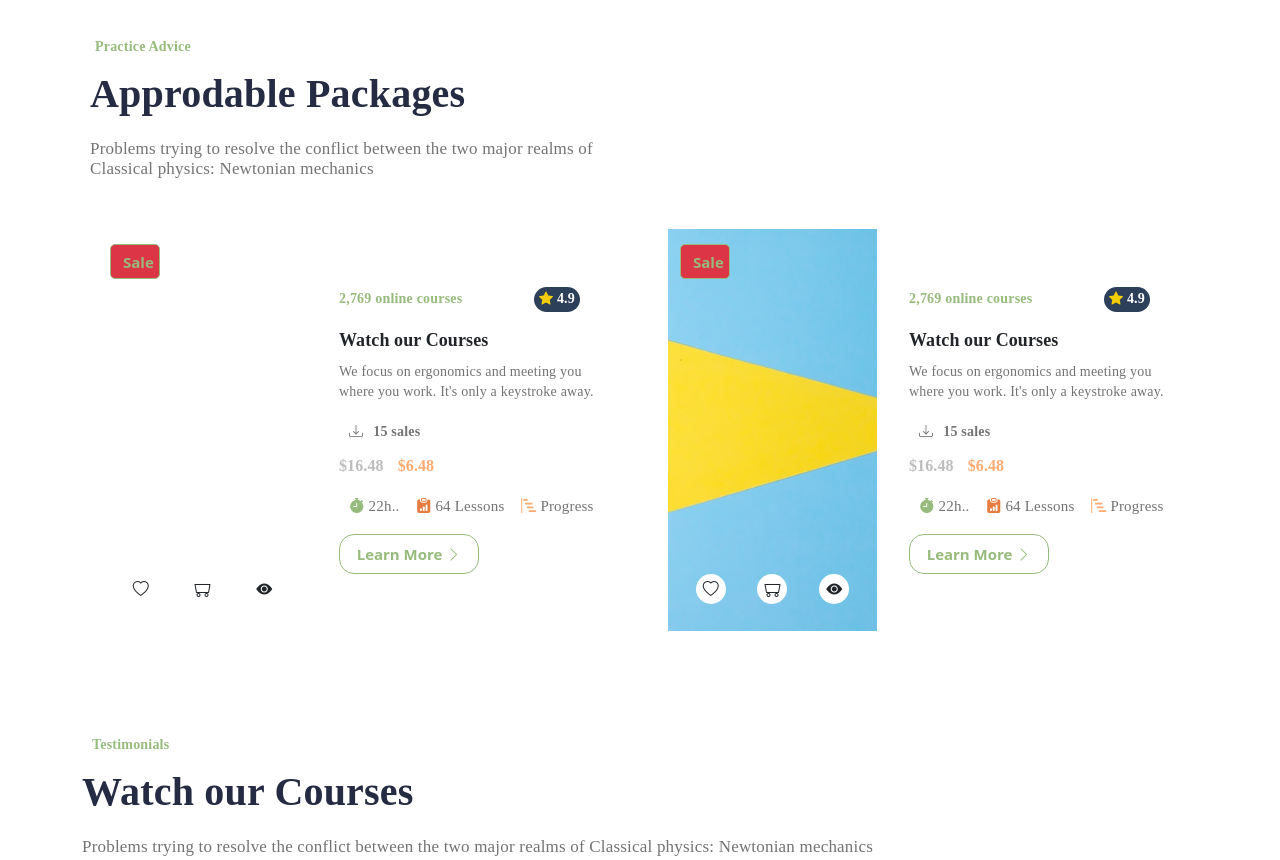
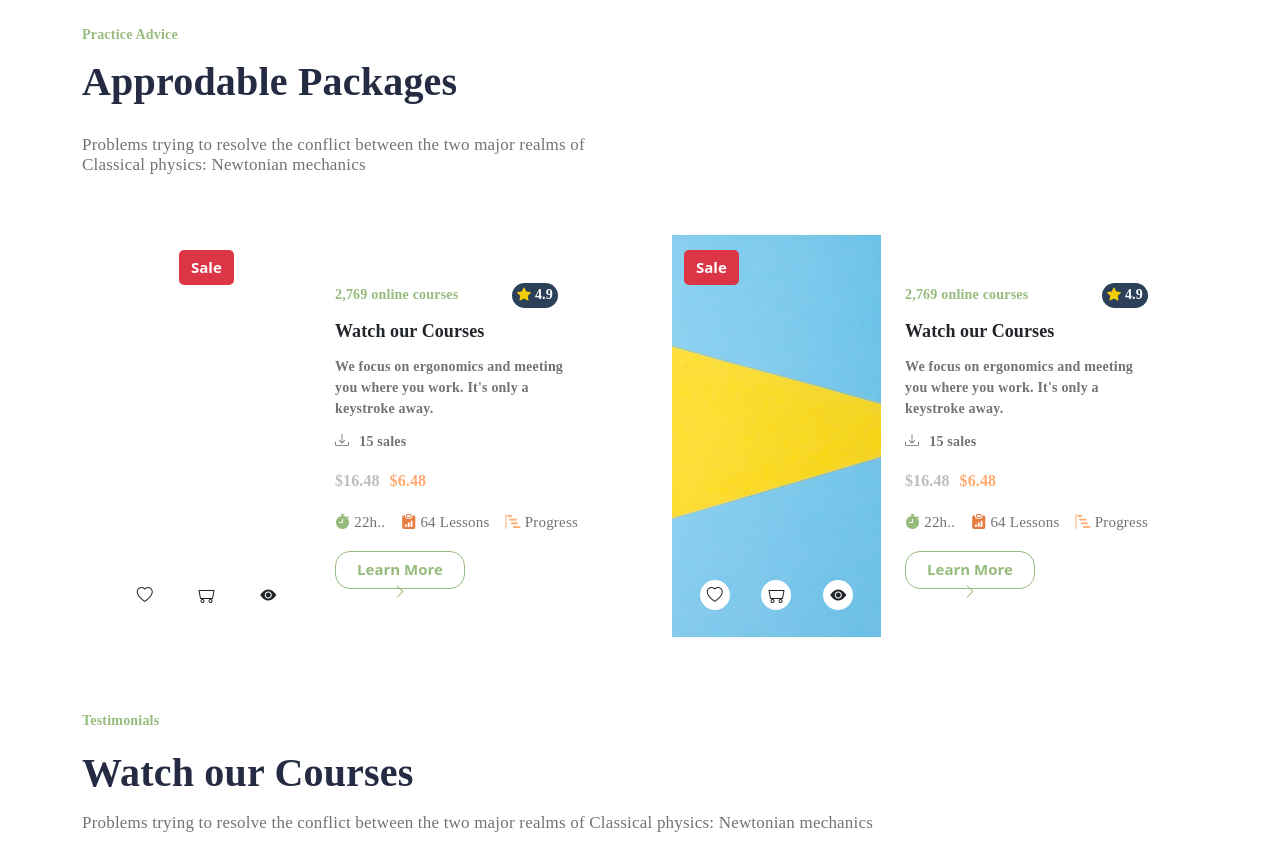
Before and after one commit to Ajaykumarsaini-ui/index.html, a plain HTML site: page index.html in a window 1280 px wide. Shown: the part 1680-2540 px from the top of the page. Drawn offline with nearby package versions, Linux system fonts and the light colour scheme.

Commit message:
Add files via upload

```diff
--- a/css/style.css
+++ b/css/style.css
@@ -26,39 +26,34 @@
 
 #navigation_menu {
     display: flex;
-    justify-content: space-around;
     background-color: var(--primary-color);
     position: fixed;
     top: 0;
-    height: 91px;
-    /* left: 59px; */
-    align-items: center;
+    height: 75px;
+    align-items: center;
+    justify-content: center;
+    gap: 70px;
     width: 100vw;
     z-index: 999;
 }
 
 #navbarNav {
     display: flex;
-    justify-content: space-between;
-    /* position: fixed; */
+    gap: 40px;
 
 }
 
 #navbarNav a {
-    padding-left: 30px;
-    padding-right: 30px;
-    font-family: var(--font-family);
-    font-size: 14px;
-    font-weight: 700;
-    line-height: 24px;
-    letter-spacing: 0.2px;
-    text-align: center;
+    font-family: var(--font-family);
+    font-size: 14px;
+    font-weight: 700;
+    line-height: 24px;
+    letter-spacing: 0.2px;
 }
 
 #button_navbar {
     display: flex;
-    padding-right: 10px;
-    justify-content: end;
+    gap: 20px;
 }
 
 #navbar_brand {
@@ -82,7 +77,6 @@
     text-align: right;
     color: var(--secondary-color);
     border-radius: 5px;
-    gap: 15px;
     cursor: pointer;
 
 }
@@ -95,7 +89,7 @@
 }
 
 #learn_more {
-    font-family: Montserrat;
+    font-family: var(--font-family);
     font-size: 14px;
     cursor: pointer;
     font-weight: 700;
@@ -109,15 +103,13 @@
 }
 
 /*------------- hero_section -------------------- */
-#hero_section {
-    padding: 0 30px;
-}
 
 #hero_section #hero_content_left {
     display: flex;
     flex-direction: column;
     align-items: start;
     justify-content: center;
+    gap: 10px;
 }
 
 
@@ -129,8 +121,6 @@
     line-height: 24px;
     letter-spacing: 0.1px;
     color: var(--secondary-color);
-    margin: 10px 0;
-
 }
 
 #hero_section #hero_content_left h1 {
@@ -139,7 +129,6 @@
     font-weight: 700;
     line-height: 70px;
     letter-spacing: 0.2px;
-    margin: 10px auto;
 }
 
 #hero_section #hero_content_left p {
@@ -149,19 +138,17 @@
     line-height: 30px;
     letter-spacing: 0.2px;
     color: var(--para-color);
-    margin: 10px auto;
+    padding-top: 10px;
 
 }
 
 #hero_section #hero_content_left #join_btn {
     padding: 15px, 40px, 15px, 40px;
     border-radius: 5px;
-    gap: 10px;
     background-color: var(--secondary-color);
     color: var(--light-text);
     width: 130px;
     height: 52px;
-    margin: 10px auto;
 
 }
 
@@ -171,11 +158,9 @@
     padding: 15px, 40px, 15px, 40px;
     border-radius: 5px;
     border: 1px solid var(--secondary-color);
-    gap: 10px;
     background: transparent;
     text-align: center;
     color: var(--secondary-color);
-    margin: 10px auto;
 
 }
 
@@ -184,11 +169,6 @@
     margin: 1px 1px 1px 80px;
 }
 
-#hero_section #hero_content_left img {
-    float: right;
-    margin-left: 50px;
-
-}
 
 /* Approdable Packages */
 #Approdable_Packages {
@@ -204,7 +184,7 @@
     display: flex;
     justify-content: center;
     flex-direction: column;
-    align-items: start;
+    gap: 10px;
 }
 
 #Approdable_Packages #Approdable_Packages_left i {
@@ -227,6 +207,7 @@
     font-weight: 400;
     line-height: 20px;
     letter-spacing: 0.2px;
+    padding-top: 10px;
 
 }
 
@@ -237,13 +218,13 @@
     line-height: 24px;
     letter-spacing: 0.2px;
     color: var(--secondary-color);
+    padding: 0%;
 
 }
 
 #Approdable_Packages #Approdable_Packages_left a i {
     font-size: 14px;
     color: var(--secondary-color);
-    padding-left: 10px;
 }
 
 /* right  */
@@ -335,7 +316,6 @@
     font-weight: 1000;
     line-height: 50px;
     letter-spacing: 0.2px;
-    margin: 10px auto;
 
 }
 
@@ -345,8 +325,6 @@
     font-weight: 400;
     line-height: 20px;
     letter-spacing: 0.2px;
-    margin: 20px auto;
-    padding: auto 30px;
 }
 
 #live_video #live_video_right a {
@@ -356,11 +334,11 @@
     line-height: 24px;
     letter-spacing: 0.2px;
     color: var(--secondary-color);
+    padding: 0%;
 }
 
 #live_video #live_video_right a i {
     font-size: 14px;
-    padding-left: 10px;
     color: var(--secondary-color);
     font-weight: 500;
 }
@@ -368,14 +346,14 @@
 #live_video #live_video_right {
     display: flex;
     justify-content: center;
-    align-items: start;
     flex-direction: column;
+    gap: 10px;
 }
 
 /* <!-- Approdable_items --> */
 
 #Approdable_items {
-    margin: 100px auto;
+    margin: 70px auto;
 }
 
 #all_items_content_item_second {
@@ -388,7 +366,7 @@
     display: flex;
     align-items: center;
     justify-content: center;
-    gap: 20px;
+    gap: 12px;
 }
 
 #all_items_content_item_first {
@@ -401,19 +379,21 @@
     display: flex;
     align-items: center;
     justify-content: center;
-    gap: 20px;
-}
-
+    gap: 12px;
+}
 
 
 #Approdable_items #right_img_content button {
     display: flex;
     justify-self: start;
-    width: 50px;
+    width: 55px;
     border-radius: 5px;
+    color: var(--light-text);
     height: 35px;
     font-size: 15px;
     top: 15px;
+    align-self: center;
+    border: none;
     position: relative;
 
 }
@@ -421,13 +401,16 @@
 
 #Approdable_items #left_img_content button {
     display: flex;
-    justify-self: start;
+    justify-self: center;
     position: relative;
     top: 15px;
-    width: 50px;
+    width: 55px;
     height: 35px;
     font-size: 15px;
     border-radius: 5px;
+    color: var(--light-text);
+    border: none;
+    text-align: center;
 
 }
 
@@ -501,42 +484,35 @@
     line-height: 24px;
     letter-spacing: 0.2px;
     color: var(--secondary-color);
-    margin: 10px auto;
-    padding-left: 13px;
+    padding: 10px 0;
 
 }
 
 #Approdable_items .main_heading {
-    padding-left: 8px;
-    font-family: var(--font-family);
+    font-family: var(--font-family);
+    padding: 10px 0;
     font-size: 40px;
     font-weight: 700;
     line-height: 50px;
     letter-spacing: 0.2px;
     color: var(--text-color);
-    margin: 10px auto;
 
 }
 
 #Approdable_items .main_para {
-    padding-left: 8px;
+    padding: 10px 0;
     font-family: var(--font-family);
     font-size: 17px;
     font-weight: 400;
     line-height: 20px;
     letter-spacing: 0.2px;
     color: var(--para-color);
-    margin: 20px auto;
     margin-bottom: 50px;
     display: flex;
     align-self: flex-start;
 
 }
 
-#Approdable_items {
-    text-align: left;
-
-}
 
 #Approdable_items #left_img {
     max-height: 400px;
@@ -547,6 +523,18 @@
     max-height: 400px;
     margin-left: 30px;
 
+}
+
+#all_items_content_item_second_child_content {
+    display: grid;
+    gap: 5px;
+    padding-right: 30px;
+}
+
+#all_items_content_item_first_child_content {
+    display: grid;
+    gap: 5px;
+    padding-right: 30px;
 }
 
 #Approdable_items #left_para_first {
@@ -601,7 +589,6 @@
 
 #Approdable_items #right_para_first span {
     color: var(--light-text);
-    margin-right: 20px;
     width: 46px;
     height: 25px;
     background: #2D4059;
@@ -616,18 +603,18 @@
 #Approdable_items #left_para_second {
     font-family: var(--font-family);
     font-size: 14px;
-    font-weight: 400;
-    line-height: 20px;
-    letter-spacing: 0.2px;
-    color: var(--para-color);
+    font-weight: 600;
+    letter-spacing: 0.2px;
+    color: var(--para-color);
+    text-align: left;
 
 }
 
 #Approdable_items #right_para_second {
     font-family: var(--font-family);
     font-size: 14px;
-    font-weight: 400;
-    line-height: 20px;
+    font-weight: 600;
+    text-align: left;
     letter-spacing: 0.2px;
     color: var(--para-color);
 
@@ -640,7 +627,7 @@
     font-weight: 700;
     line-height: 24px;
     letter-spacing: 0.1px;
-    margin: 10px auto;
+    margin-top: -10px;
 }
 
 #Approdable_items #left_sales {
@@ -649,17 +636,11 @@
     font-weight: 700;
     line-height: 24px;
     letter-spacing: 0.2px;
-    text-align: left;
-    color: var(--para-color);
-
-}
-
-#Approdable_items #left_sales i {
-    padding: 10px;
-}
-
-#Approdable_items #right_sales i {
-    padding: 10px;
+    color: var(--para-color);
+    display: flex;
+    gap: 10px;
+    margin-bottom: 10px;
+    margin-top: -10px;
 
 }
 
@@ -670,7 +651,10 @@
     font-weight: 700;
     line-height: 24px;
     letter-spacing: 0.2px;
-    text-align: left;
+    gap: 10px;
+    display: flex;
+    margin-bottom: 10px;
+    margin-top: -10px;
 
 
 }
@@ -682,17 +666,19 @@
     line-height: 24px;
     letter-spacing: 0.1px;
     color: #BDBDBD;
-    margin: 10px auto;
+    display: flex;
+    gap: 10px;
 }
 
 #Approdable_items #right_para_third {
-    margin: 10px auto;
     font-family: var(--font-family);
     font-size: 16px;
     font-weight: 700;
     line-height: 24px;
     letter-spacing: 0.1px;
     color: #BDBDBD;
+    display: flex;
+    gap: 10px;
 
 }
 
@@ -703,7 +689,6 @@
     line-height: 24px;
     letter-spacing: 0.1px;
     color: #FFAB71;
-    padding: 10px;
 
 }
 
@@ -714,22 +699,19 @@
     line-height: 24px;
     letter-spacing: 0.1px;
     color: #FFAB71;
-    padding: 10px;
 
 }
 
 #Approdable_items #right_para_fourth {
     display: flex;
     align-items: center;
-    justify-content: space-around;
-    margin: 20px auto;
+    justify-content: space-between;
 }
 
 #Approdable_items #left_para_fourth {
     display: flex;
     align-items: center;
-    justify-content: space-around;
-    margin: 20px auto;
+    justify-content: space-between;
 }
 
 #Approdable_items #left_para_fourth #fourth_first_left {
@@ -764,18 +746,18 @@
 
 #Approdable_items #left_para_fourth #fourth_first_left i {
     color: var(--secondary-color);
-    padding: 4px;
+    padding-right: 4px;
 }
 
 #Approdable_items #left_para_fourth #fourth_second_left i {
     color: #E77C40;
-    padding: 4px;
+    padding-right: 4px;
 
 }
 
 #Approdable_items #left_para_fourth #fourth_third_left i {
     color: #FFAB71;
-    padding: 4px;
+    padding-right: 4px;
 }
 
 #Approdable_items #right_para_fourth #fourth_first_right {
@@ -810,24 +792,24 @@
 
 #Approdable_items #right_para_fourth #fourth_first_right i {
     color: var(--secondary-color);
-    padding: 4px;
+    padding-right: 4px;
 }
 
 #Approdable_items #right_para_fourth #fourth_second_right i {
     color: #E77C40;
-    padding: 4px;
+    padding-right: 4px;
 
 }
 
 #Approdable_items #right_para_fourth #fourth_third_right i {
     color: #FFAB71;
-    padding: 4px;
+    padding-right: 4px;
 }
 
 
 #Approdable_items button {
-    width: 140px;
-    height: 40px;
+    width: 130px;
+    height: 38px;
     padding: 0px, 40px, 0px, 40px;
     border-radius: 15px;
     border: 1px solid var(--secondary-color);
@@ -851,8 +833,7 @@
     line-height: 24px;
     letter-spacing: 0.2px;
     color: var(--secondary-color);
-    margin: 10px auto;
-    padding-left: 10px;
+    margin: 15px auto;
 
 
 }
@@ -864,7 +845,7 @@
     line-height: 50px;
     letter-spacing: 0.2px;
     color: var(--text-color);
-    margin: 10px auto;
+    margin: 15px auto;
 
 
 }
@@ -876,7 +857,7 @@
     line-height: 20px;
     letter-spacing: 0.2px;
     color: var(--para-color);
-    margin: 20px auto;
+    margin: 15px auto;
     margin-bottom: 50px;
     display: flex;
     align-self: flex-start;
@@ -1076,7 +1057,7 @@
 /* <!-- form --> */
 #form {
     background-color: var(--primary-color);
-    height: 400px;
+    height: 270px;
     display: flex;
     align-items: center;
     justify-content: center;
@@ -1258,7 +1239,7 @@
 /* footer  */
 #footer {
     background-color: var(--primary-color);
-    height: 70px;
+    height: 60px;
     display: flex;
     flex-direction: column;
     justify-content: space-around;
@@ -1274,6 +1255,7 @@
     justify-content: center;
     align-items: center;
     margin: 0%;
+    color: var(--para-color);
 
 }
 
@@ -1394,10 +1376,12 @@
     #Approdable_Packages #Approdable_Packages_left {
         align-items: center;
     }
+
     #live_video #live_video_right {
         display: flex;
         align-items: center;
     }
+
     #Get_Quality_Education .main_span,
     #Get_Quality_Education .main_heading,
     #Get_Quality_Education .main_para {
```
Also changed, not shown: index.html (+2 -2 lines).
